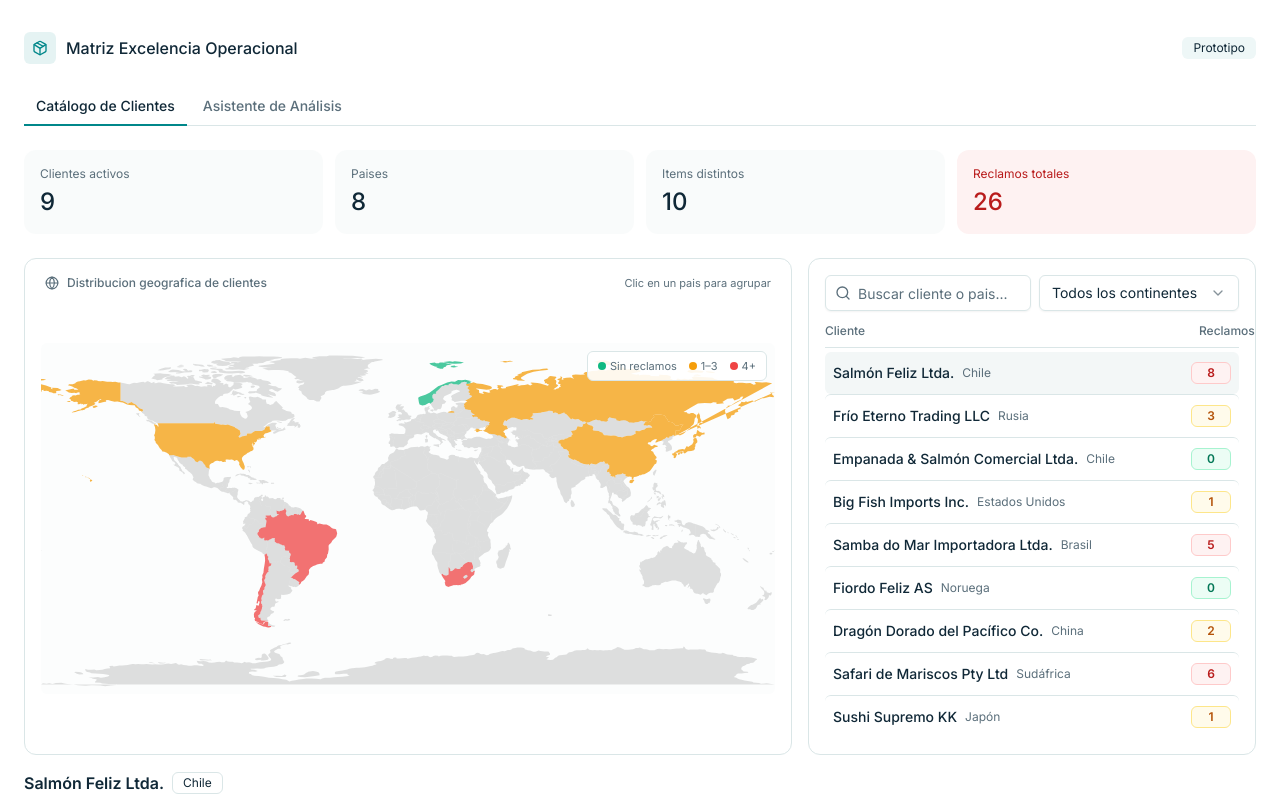
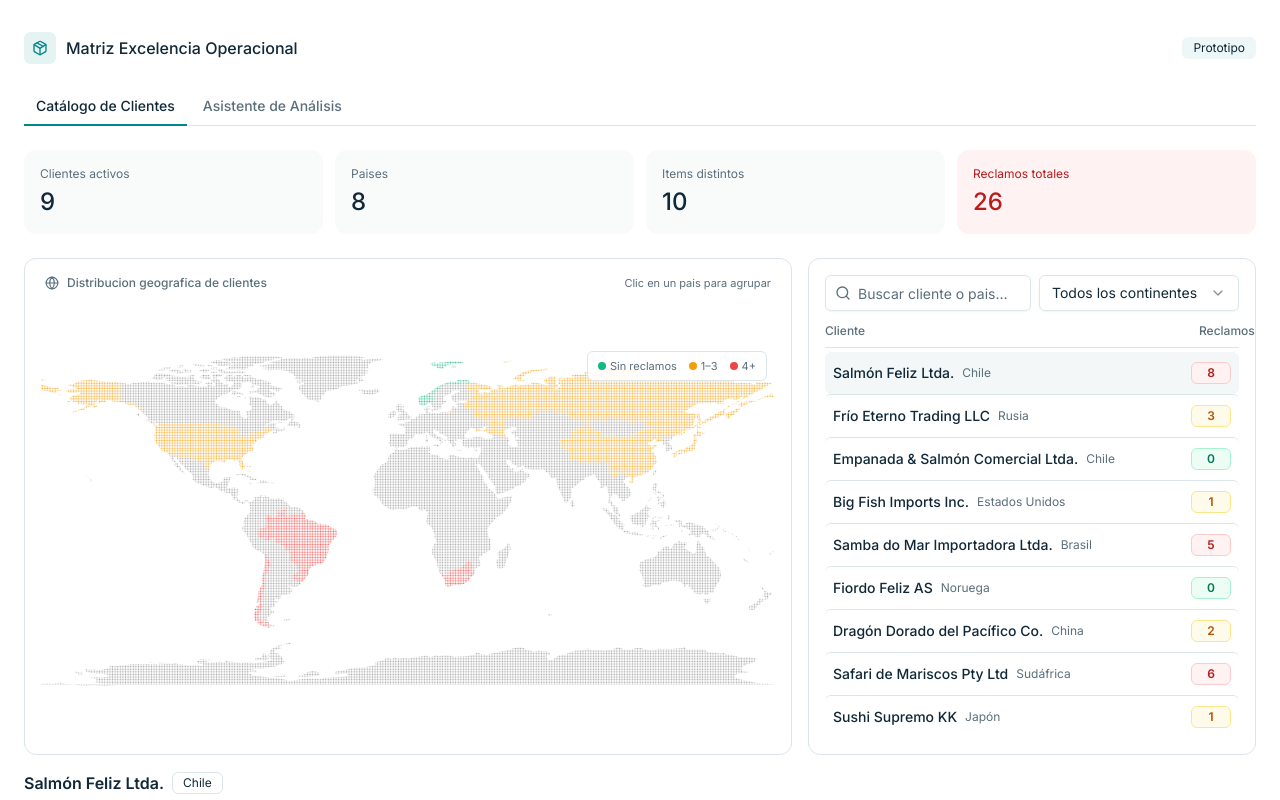
Before and after one commit to FranciscoSaldivia/Testing, a React (Vite) app in the folder matriz-excelencia-operacional/: page / in a window 1280 px wide. Shown: the top 800 px of the page. Built offline with nearby package versions, Linux system fonts and the light colour scheme.

Commit message:
Add files via upload

```diff
--- a/matriz-excelencia-operacional/src/components/WorldMap.tsx
+++ b/matriz-excelencia-operacional/src/components/WorldMap.tsx
@@ -16,21 +16,36 @@ export function WorldMap({ selectedCountry, onSelectCountry, countryStats }: Wor
   const activeStat = activeId ? countryStats.get(activeId) : undefined;
 
   return (
-    <div className="relative w-full overflow-hidden rounded-md bg-muted/30">
+    <div className="relative w-full overflow-hidden rounded-md bg-background">
       <svg
         viewBox="0 0 960 460"
         className="w-full h-auto"
         role="img"
         aria-label="Mapa mundial con paises agrupados por cliente"
       >
+        <defs>
+          {(["none", "low", "high"] as const).map((severity) => (
+            <pattern
+              key={severity}
+              id={`dots-${severity}`}
+              patternUnits="userSpaceOnUse"
+              width="3.4"
+              height="3.4"
+            >
+              <circle cx="1.7" cy="1.7" r="1.15" fill={severityConfig[severity].fillVar} />
+            </pattern>
+          ))}
+          <pattern id="dots-empty" patternUnits="userSpaceOnUse" width="3.4" height="3.4">
+            <circle cx="1.7" cy="1.7" r="1" fill="var(--muted-foreground)" />
+          </pattern>
+        </defs>
+
         {countryPaths.map((country) => {
           const stat = country.id ? countryStats.get(country.id) : undefined;
           const isActive =
             !!country.id && (selectedCountry === country.id || hovered === country.id);
-          const fill = stat
-            ? severityConfig[getSeverity(stat.reclamos)].fillVar
-            : "var(--muted-foreground)";
-          const fillOpacity = stat ? (isActive ? 0.95 : 0.75) : 0.12;
+          const fill = stat ? `url(#dots-${getSeverity(stat.reclamos)})` : "url(#dots-empty)";
+          const fillOpacity = stat ? (isActive ? 1 : 0.85) : 0.35;
 
           return (
             <path
```
